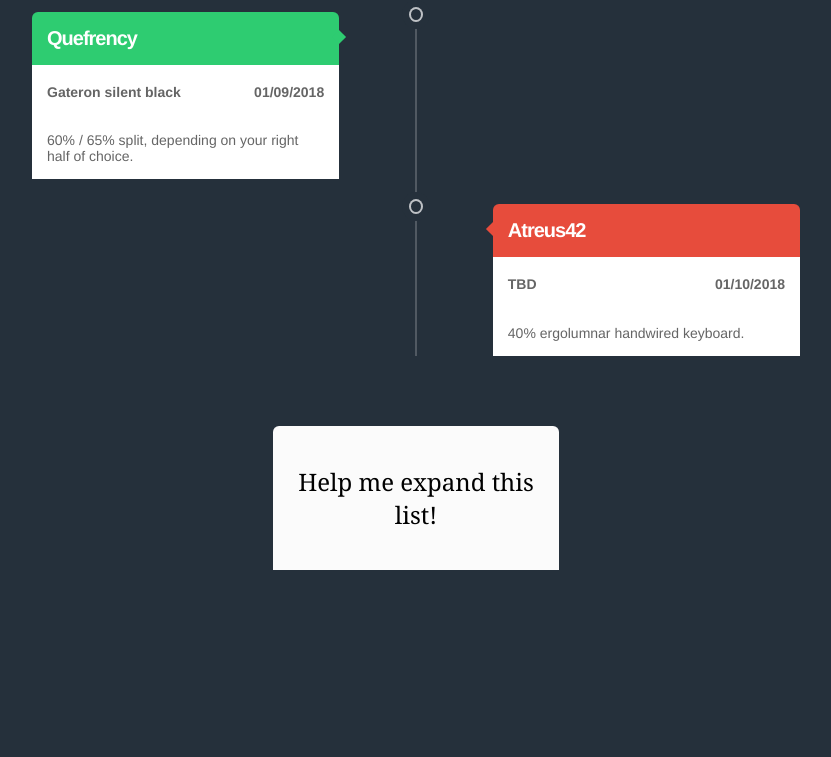
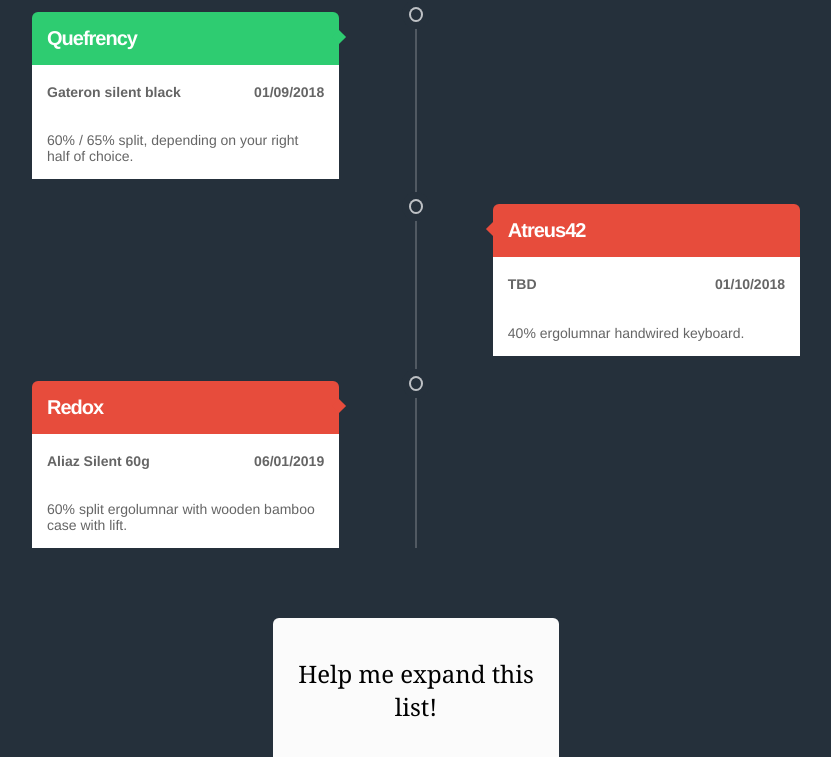
Before and after one commit to BramVer/bramver.github.io, a plain HTML site: page index.html in a window 1280 px wide. Shown: the part 1968-2725 px from the top of the page, without its empty margins (224-1055 px from the left). Before the commit the page ends 2538 px from the top, so only its background shows below. Drawn offline with nearby package versions, Linux system fonts and the light colour scheme.

Commit message:
Updated: Added Redox to the list

```diff
--- a/index.html
+++ b/index.html
@@ -82,7 +82,7 @@
         <h2 class="complete"> <a href="https://www.aliexpress.com/store/product/xd75re-Custom-Mechanical-Keyboard-75-keys-TKG-TOOLS-Underglow-RGB-PCB-GH60-60-programmed-gh60-kle/3034003_32818745981.html?spm=2114.12010612.0.0.26eb5cbesFnDfx">XD75re</a> </h2>
         <div class="specs">
           <h4 class="profile">
-            <p class='switch-type'>Kailh Box Brown</p>
+            <p class='switch-type'>Aliaz Silent 60g</p>
             <p class="acquisition-date">30/04/2018</p>
           </h4>
           60% ortholinear keyboard with RGB underglow.
@@ -156,6 +156,19 @@
         </div>
       </div>
     </article>
+    <article class="keyboard">
+      <div class="inner">
+        <span class="circle-thing"></span>
+        <h2 class="incomplete"> <a class="description" href="https://falba.tech/product-category/keyboard-parts/redox-parts/"> Redox</a> </h2>
+        <div class="specs">
+          <h4 class="profile">
+            <p class='switch-type'>Aliaz Silent 60g </p>
+            <p class="acquisition-date">06/01/2019</p>
+          </h4>
+          60% split ergolumnar with wooden bamboo case with lift.
+        </div>
+      </div>
+    </article>
   </section>
 
 <div id="flexboi">
```
